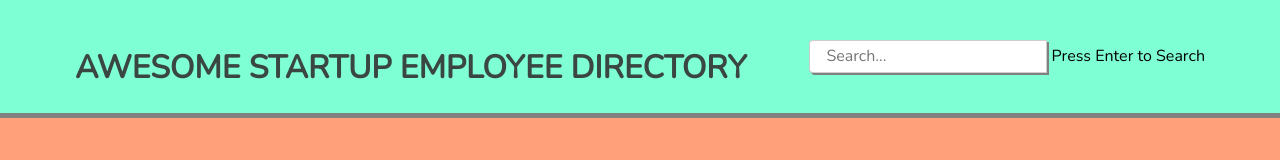
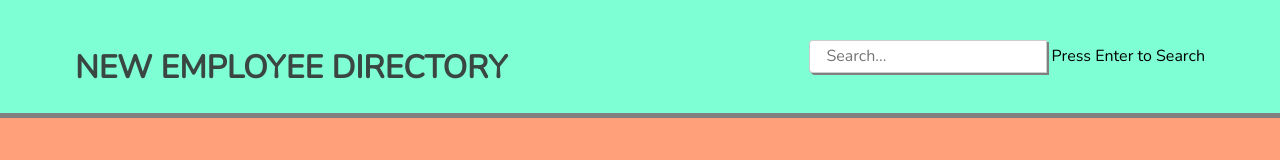
Before and after one commit to kilcorse-michael/public_api_request-v1, a plain HTML site: page index.html in a window 1280 px wide. Drawn offline with nearby package versions, Linux system fonts and the light colour scheme; no server answers.

Commit message:
Update to Styles and HTML file

```diff
--- a/index.html
+++ b/index.html
@@ -19,7 +19,7 @@
         <header>
             <div class="header-inner-container">
                 <div class="header-text-container">
-                    <h1>AWESOME STARTUP EMPLOYEE DIRECTORY</h1>
+                    <h1>NEW EMPLOYEE DIRECTORY</h1>
                 </div>
 
                 <div class="search-container">
```
Also changed, not shown: 1 other file.
